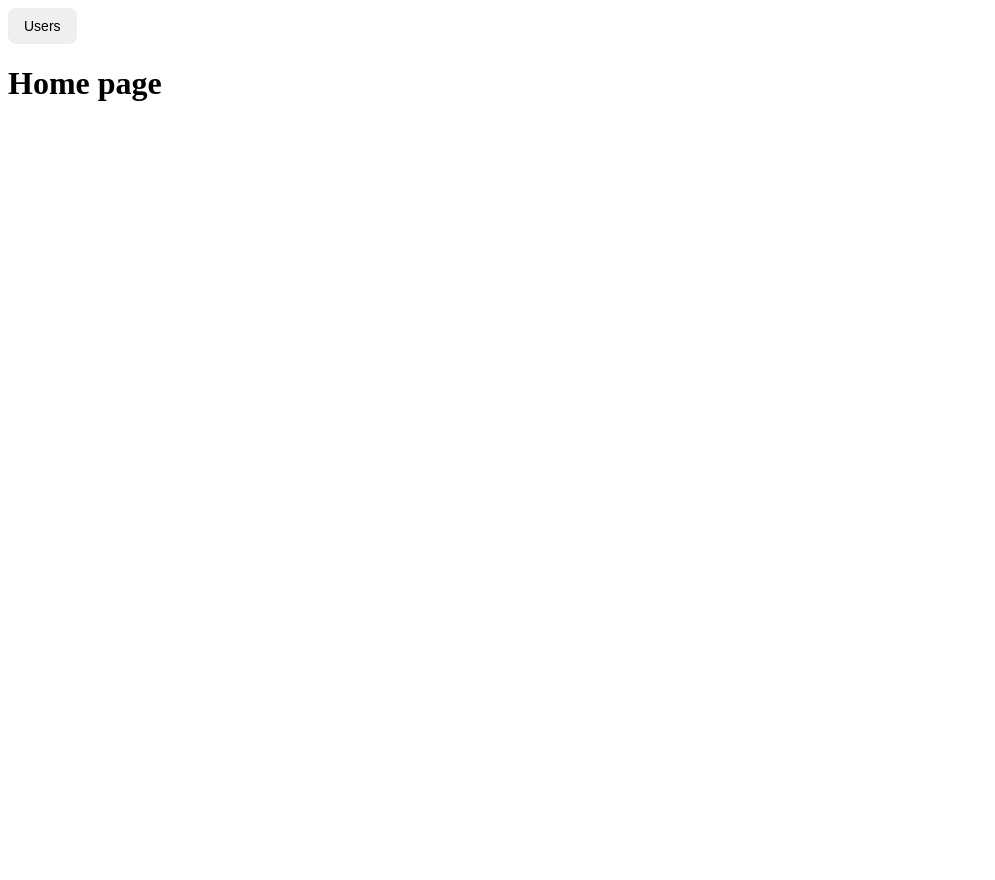
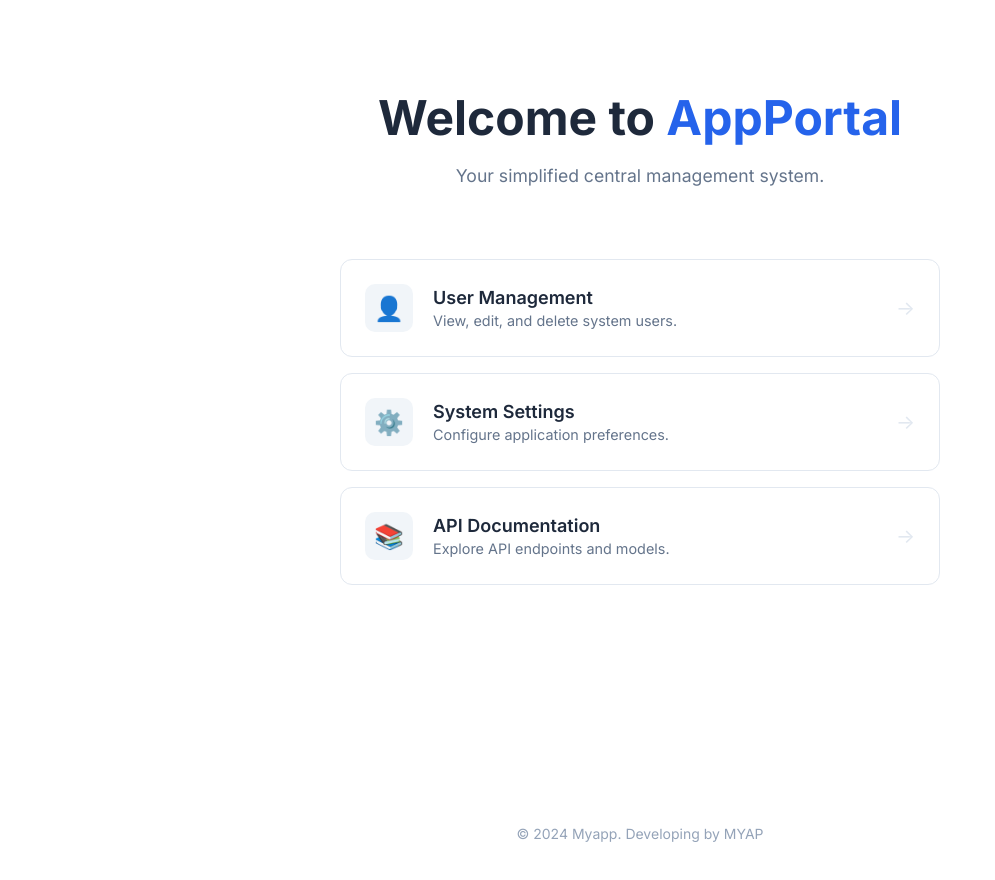
Before and after one commit to Siwakorn-Phaitong-kim/angular-ApiCall-CRUD, an Angular app: page / in a window 1280 px wide. Shown: the top 880 px of the page, without its empty margins (0-995 px from the left). Before the commit the page ends 800 px from the top, so only its background shows below. Built offline with nearby package versions, Linux system fonts and the light colour scheme.

Commit message:
update ui page home

```diff
--- a/src/app/page/edit/edit.ts
+++ b/src/app/page/edit/edit.ts
@@ -79,7 +79,7 @@ export class Edit implements OnInit {
         icon: 'warning',
         title: 'ข้อมูลไม่ครบถ้วน',
         text: 'กรุณากรอกข้อมูลให้ครบทุกช่อง',
-        confirmButtonColor: '#3085d6'
+        confirmButtonColor: '#3085d6',
       });
       return;
     }
--- a/src/app/page/home/home.css
+++ b/src/app/page/home/home.css
@@ -1,273 +1,117 @@
-/* Styling for Users Page */
-.user-dashboard {
-    max-width: 1280px;
-    margin: 0 auto;
-    padding: 2rem;
-    font-family: 'Inter', -apple-system, BlinkMacSystemFont, "Segoe UI", Roboto, Helvetica, Arial, sans-serif;
-    color: #333;
+:host {
+    display: block;
+    --primary: #2563eb;
+    --text-primary: #1e293b;
+    --text-secondary: #64748b;
+    --border-color: #e2e8f0;
+    --bg-light: #ffffff;
+    --card-hover: #f8fafc;
+}
+
+.container {
+    min-height: 100vh;
+    background-color: var(--bg-light);
+    color: var(--text-primary);
+    padding: 3rem 1.5rem;
+    font-family: 'Inter', system-ui, -apple-system, sans-serif;
+    display: flex;
+    flex-direction: column;
+    align-items: center;
 }
 
 .header {
-    margin-bottom: 2rem;
     text-align: center;
+    margin-bottom: 3.5rem;
 }
 
 .header h1 {
-    font-size: 2.5rem;
-    color: #111827;
-    margin-bottom: 0.5rem;
+    font-size: 2.25rem;
+    font-weight: 700;
+    margin-bottom: 0.75rem;
 }
 
-.subtitle {
-    color: #6b7280;
+.brand {
+    color: var(--primary);
+}
+
+.header p {
+    color: var(--text-secondary);
     font-size: 1.1rem;
 }
 
-/* Loading State */
-.loading-state {
+.grid {
+    display: grid;
+    grid-template-columns: 1fr;
+    gap: 1rem;
+    width: 100%;
+    max-width: 600px;
+}
+
+.card {
+    background-color: #fff;
+    border: 1px solid var(--border-color);
+    border-radius: 12px;
+    padding: 1.5rem;
     display: flex;
-    flex-direction: column;
+    align-items: center;
+    gap: 1.25rem;
+    cursor: pointer;
+    transition: all 0.2s ease;
+}
+
+.card:hover {
+    border-color: var(--primary);
+    background-color: var(--card-hover);
+    transform: translateX(4px);
+}
+
+.icon {
+    font-size: 1.5rem;
+    width: 3rem;
+    height: 3rem;
+    background-color: #f1f5f9;
+    border-radius: 10px;
+    display: flex;
     align-items: center;
     justify-content: center;
-    padding: 4rem;
-    color: #6b7280;
 }
 
-.spinner {
-    border: 4px solid #f3f3f3;
-    border-top: 4px solid #3b82f6;
-    border-radius: 50%;
-    width: 40px;
-    height: 40px;
-    animation: spin 1s linear infinite;
-    margin-bottom: 1rem;
+.info {
+    flex-grow: 1;
 }
 
-@keyframes spin {
-    0% {
-        transform: rotate(0deg);
-    }
-
-    100% {
-        transform: rotate(360deg);
-    }
-}
-
-/* Card Grid */
-.user-grid {
-    display: grid;
-    grid-template-columns: repeat(auto-fill, minmax(300px, 1fr));
-    gap: 1.5rem;
-}
-
-.user-card {
-    background: white;
-    border-radius: 16px;
-    padding: 1.5rem;
-    box-shadow: 0 4px 6px -1px rgba(0, 0, 0, 0.05), 0 2px 4px -1px rgba(0, 0, 0, 0.03);
-    transition: transform 0.2s ease, box-shadow 0.2s ease;
-    display: flex;
-    flex-direction: column;
-    border: 1px solid #e5e7eb;
-}
-
-.user-card:hover {
-    transform: translateY(-4px);
-    box-shadow: 0 12px 20px -3px rgba(0, 0, 0, 0.1), 0 4px 6px -2px rgba(0, 0, 0, 0.05);
-}
-
-.card-header {
-    display: flex;
-    align-items: center;
-    gap: 1rem;
-    margin-bottom: 1.5rem;
-    border-bottom: 1px solid #f3f4f6;
-    padding-bottom: 1rem;
-}
-
-.avatar-wrapper {
-    flex-shrink: 0;
-}
-
-.avatar {
-    width: 60px;
-    height: 60px;
-    border-radius: 50%;
-    object-fit: cover;
-    background-color: #f3f4f6;
-    border: 2px solid #e5e7eb;
-}
-
-.user-main-info h2 {
-    font-size: 1.15rem;
+.info h3 {
+    font-size: 1.125rem;
     font-weight: 600;
-    color: #111827;
     margin: 0 0 0.25rem 0;
 }
 
-.badge {
-    display: inline-block;
-    padding: 0.25rem 0.6rem;
-    border-radius: 9999px;
-    font-size: 0.75rem;
-    font-weight: 600;
-    text-transform: uppercase;
+.info p {
+    font-size: 0.9rem;
+    color: var(--text-secondary);
+    margin: 0;
 }
 
-.role-badge {
-    background-color: #dbeafe;
-    color: #1d4ed8;
+.arrow {
+    font-size: 1.25rem;
+    color: var(--border-color);
+    transition: color 0.2s ease;
 }
 
-/* Card Body */
-.card-body {
-    flex-grow: 1;
-    display: flex;
-    flex-direction: column;
-    gap: 0.75rem;
-    margin-bottom: 1.5rem;
+.card:hover .arrow {
+    color: var(--primary);
 }
 
-.info-row {
-    display: flex;
-    align-items: flex-start;
-    gap: 0.5rem;
+.footer {
+    margin-top: auto;
+    padding-top: 4rem;
+    color: #94a3b8;
     font-size: 0.875rem;
-    color: #4b5563;
 }
 
-.info-row .icon {
-    font-size: 1rem;
-}
-
-.tags {
-    display: flex;
-    flex-wrap: wrap;
-    gap: 0.5rem;
-    margin-top: 0.5rem;
-}
-
-.tags .badge {
-    background-color: #f3f4f6;
-    color: #374151;
-    text-transform: none;
-}
-
-/* Actions */
-.card-actions {
-    display: grid;
-    grid-template-columns: 1fr 1fr;
-    gap: 0.75rem;
-    margin-top: auto;
-}
-
-.btn {
-    padding: 0.625rem 1rem;
-    border-radius: 8px;
-    font-size: 0.875rem;
-    font-weight: 500;
-    border: none;
-    cursor: pointer;
-    transition: all 0.2s ease;
-    display: flex;
-    justify-content: center;
-    align-items: center;
-}
-
-.btn-edit {
-    background-color: #f3f4f6;
-    color: #374151;
-}
-
-.btn-edit:hover {
-    background-color: #e5e7eb;
-    color: #111827;
-}
-
-.btn-delete {
-    background-color: #fee2e2;
-    color: #dc2626;
-}
-
-.btn-delete:hover {
-    background-color: #fecaca;
-    color: #b91c1c;
-}
-
-/* Add a responsive dark mode for extra premium feel */
-@media (prefers-color-scheme: dark) {
-    .user-dashboard {
-        color: #f3f4f6;
-    }
-
+/* Tablet & Desktop */
+@media (min-width: 768px) {
     .header h1 {
-        color: #0f0f0f;
-    }
-
-    .subtitle {
-        color: #9ca3af;
-    }
-
-    .user-card {
-        background: #1f2937;
-        border-color: #374151;
-    }
-
-    .user-card:hover {
-        box-shadow: 0 12px 20px -3px rgba(0, 0, 0, 0.4), 0 4px 6px -2px rgba(0, 0, 0, 0.2);
-    }
-
-    .user-main-info h2 {
-        color: #f9fafb;
-    }
-
-    .card-header {
-        border-bottom-color: #374151;
-    }
-
-    .info-row {
-        color: #d1d5db;
-    }
-
-    .avatar {
-        border-color: #4b5563;
-    }
-
-    .role-badge {
-        background-color: rgba(59, 130, 246, 0.2);
-        color: #93c5fd;
-    }
-
-    .btn-edit {
-        background-color: #374151;
-        color: #f3f4f6;
-    }
-
-    .btn-success {
-        background-color: #06e7199f;
-        color: #ffffff;
-    }
-
-    .btn-success:hover {
-        background-color: #06e7199f;
-        color: #ffffff;
-    }
-
-    .btn-edit:hover {
-        background-color: #4b5563;
-    }
-
-    .btn-delete {
-        background-color: rgba(239, 68, 68, 0.15);
-        color: #f87171;
-    }
-
-    .btn-delete:hover {
-        background-color: rgba(239, 68, 68, 0.25);
-    }
-
-    .tags .badge {
-        background-color: #374151;
-        color: #d1d5db;
+        font-size: 3rem;
     }
 }
--- a/src/app/page/home/home.html
+++ b/src/app/page/home/home.html
@@ -1,9 +1,21 @@
-<div>
-    <button class="btn btn-success" (click)="gotoUsers()">Users</button>
+<div class="container">
+    <header class="header">
+        <h1>Welcome to <span class="brand">AppPortal</span></h1>
+        <p>Your simplified central management system.</p>
+    </header>
 
-    <div>
+    <div class="grid">
+        <div class="card" *ngFor="let item of features" (click)="gotoPage(item.path)">
+            <div class="icon">{{ item.icon }}</div>
+            <div class="info">
+                <h3>{{ item.title }}</h3>
+                <p>{{ item.description }}</p>
+            </div>
+            <div class="arrow">→</div>
+        </div>
+    </div>
 
-        <h1>Home page</h1>
-
-    </div>
+    <footer class="footer">
+        <p>&copy; 2024 Myapp. Developing by MYAP</p>
+    </footer>
 </div>
--- a/src/app/page/home/home.ts
+++ b/src/app/page/home/home.ts
@@ -1,8 +1,7 @@
-import { HttpClient } from '@angular/common/http';
 import { Component, inject } from '@angular/core';
 import { Router } from '@angular/router';
-import { Users } from '../users/users';
 import { CommonModule } from '@angular/common';
+import Swal from 'sweetalert2';
 
 @Component({
   selector: 'app-home',
@@ -11,9 +10,26 @@ import { CommonModule } from '@angular/common';
   styleUrl: './home.css',
 })
 export class Home {
-  constructor() { }
-  router = inject(Router)
-  gotoUsers() {
-    this.router.navigate(['users'])
+  router = inject(Router);
+
+  // Quick links for the minimalist dashboard
+  features = [
+    { title: 'User Management', description: 'View, edit, and delete system users.', path: 'users', icon: '👤' },
+    { title: 'System Settings', description: 'Configure application preferences.', path: 'settings', icon: '⚙️' },
+    { title: 'API Documentation', description: 'Explore API endpoints and models.', path: 'docs', icon: '📚' }
+  ];
+
+  async gotoPage(path: string) {
+    if (path === 'users') {
+      this.router.navigate([path]);
+    } else {
+      await Swal.fire({
+        icon: 'warning',
+        title: 'Warning',
+        text: `Feature "${path}" is coming soon!`,
+        timer: 2000,
+        showConfirmButton: true
+      });
+    }
   }
 }
--- a/src/index.html
+++ b/src/index.html
@@ -6,6 +6,9 @@
   <base href="/">
   <meta name="viewport" content="width=device-width, initial-scale=1">
   <link rel="icon" type="image/x-icon" href="favicon.ico">
+  <link rel="preconnect" href="https://fonts.googleapis.com">
+  <link rel="preconnect" href="https://fonts.gstatic.com" crossorigin>
+  <link href="https://fonts.googleapis.com/css2?family=Inter:wght@400;500;600;700&family=Outfit:wght@300;400;500;600;700&display=swap" rel="stylesheet">
 </head>
 <body>
   <app-root></app-root>
```
